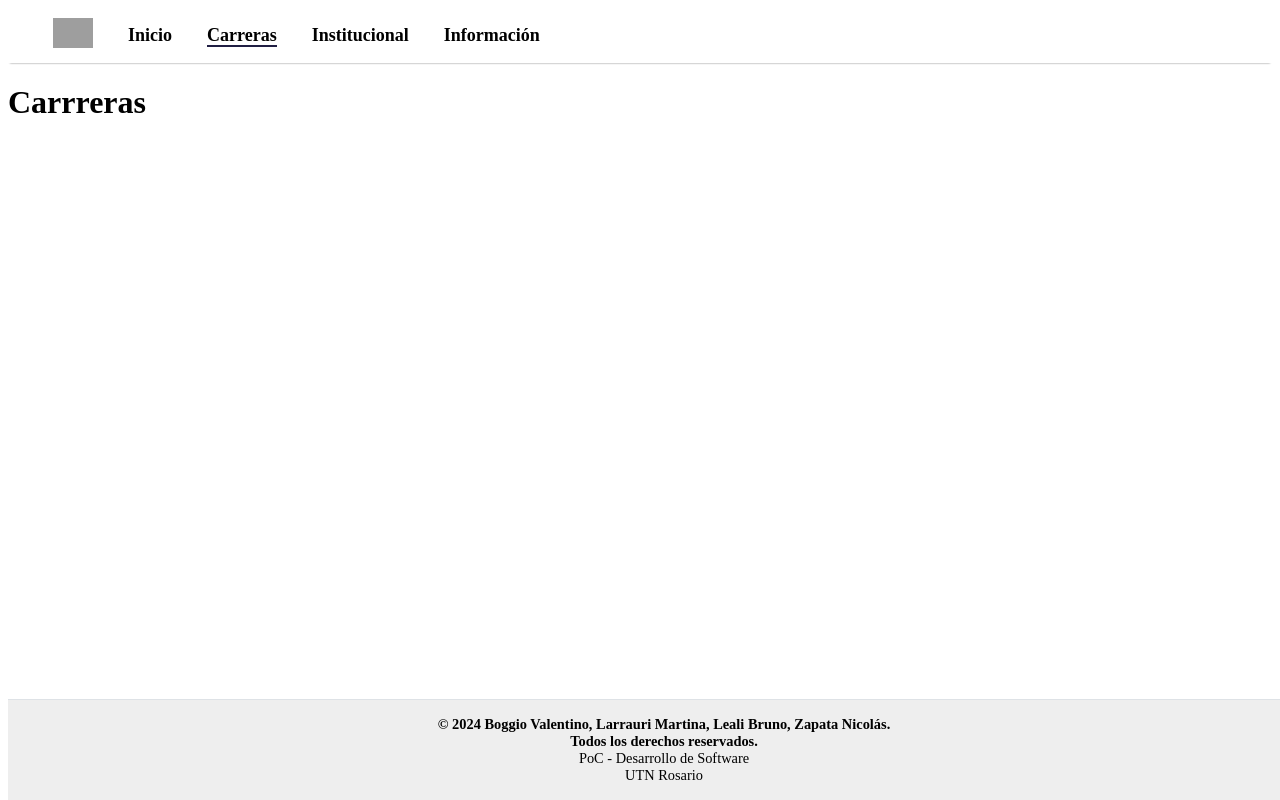
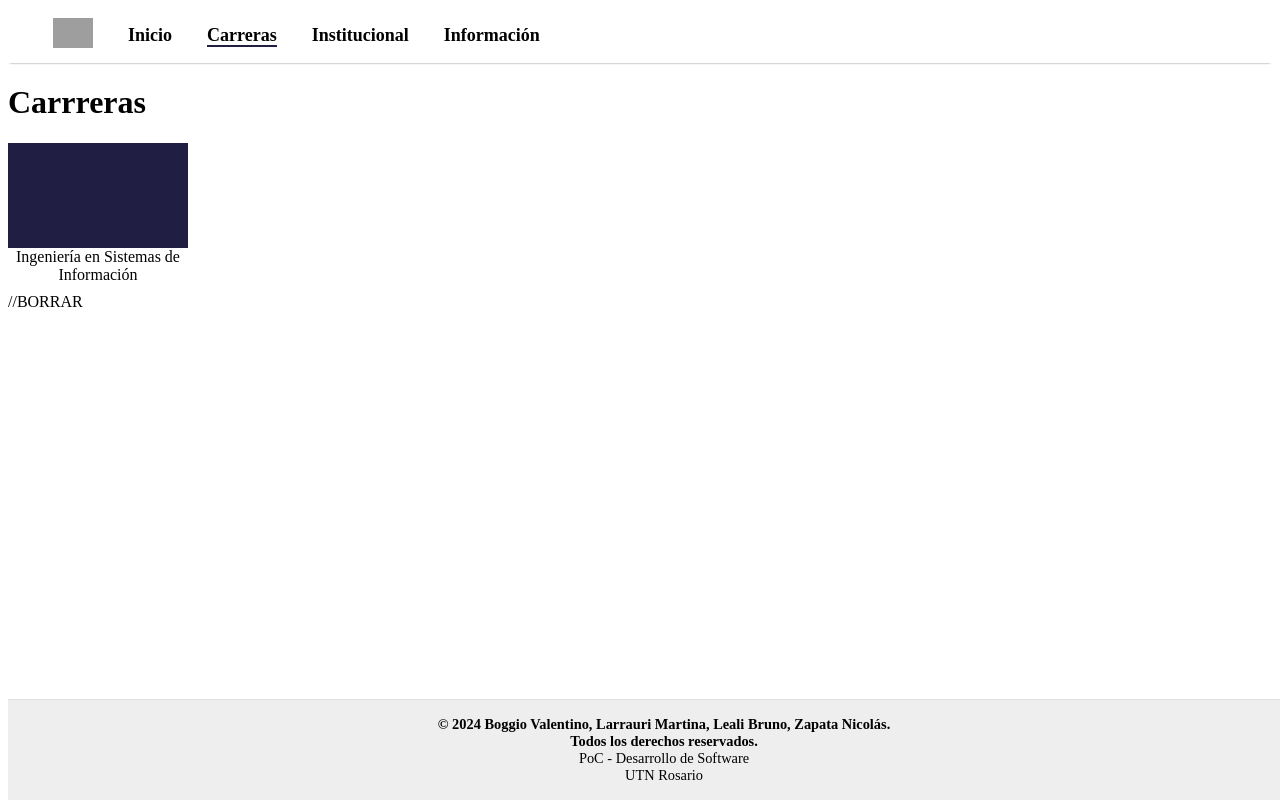
Before and after one commit to valentttino/svelteProyect-POC-DSW-2024, a SvelteKit app: page /carreras in a window 1280 px wide. Built offline with nearby package versions, Linux system fonts and the light colour scheme; grey boxes are pictures that could not be loaded.

Commit message:
create cardCourses

```diff
--- /dev/null
+++ b/src/components/CardCourses.svelte
@@ -0,0 +1,37 @@
+<script>
+  export let title
+</script>
+
+<style>
+  .container{
+    height: 150px;
+    width: 180px;
+    border: 2px;
+    border-color: #201E43;
+    display: flex;
+    flex-direction: column;
+    justify-content: center;
+    align-items: center;
+  }
+
+  .neutroColor{
+    width: 100%;
+    height: 70%;
+    background-color: #201E43;
+  }
+
+  .text{
+    width: 100%;
+    height: 30%;
+    text-align: center;
+    align-items: center;
+  }
+</style>
+
+<div class="container">
+  <div class="neutroColor">
+  </div>
+  <div class="text">
+    {title}
+  </div>
+</div>
--- a/src/routes/carreras/+page.svelte
+++ b/src/routes/carreras/+page.svelte
@@ -1,9 +1,11 @@
 <script>
   import Header from "../../components/Header.svelte"
+  import CardCourses from "../../components/CardCourses.svelte"
   import Footer from "../../components/Footer.svelte"
 </script>
 
 <Header />
 <h1>Carrreras</h1>
 
+<CardCourses title={"Ingeniería en Sistemas de Información"}/> //BORRAR
 <Footer />
```
